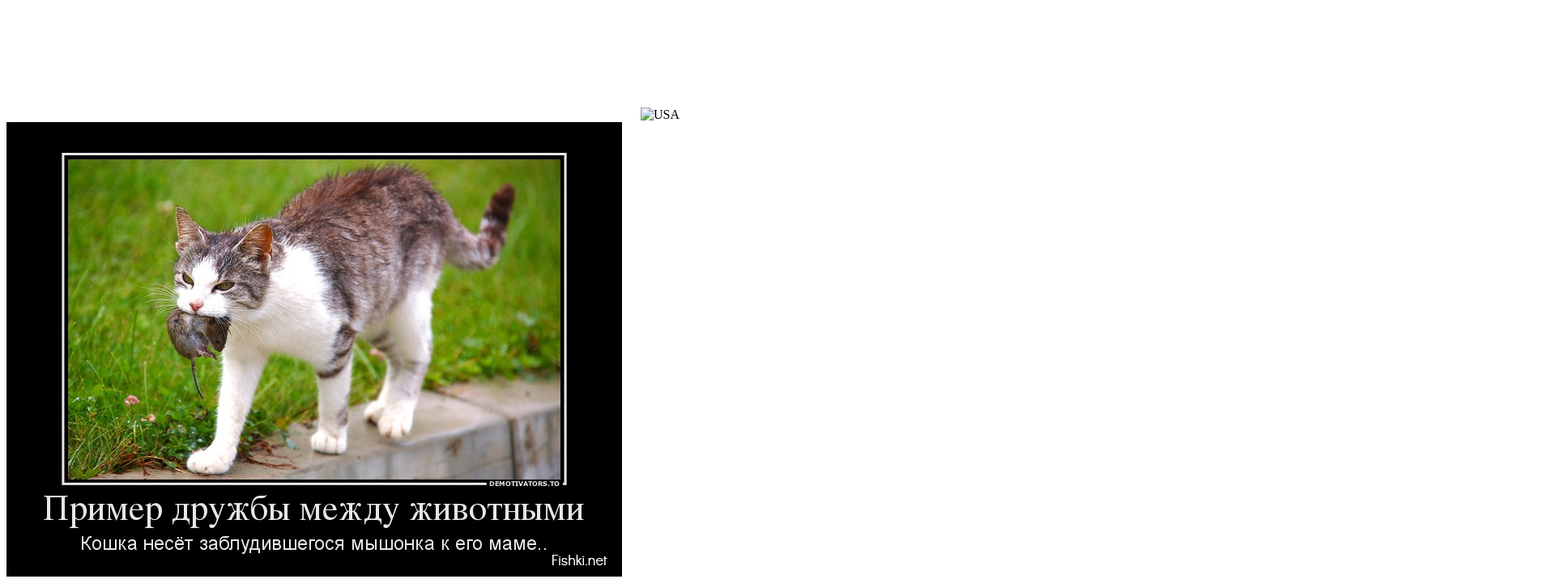
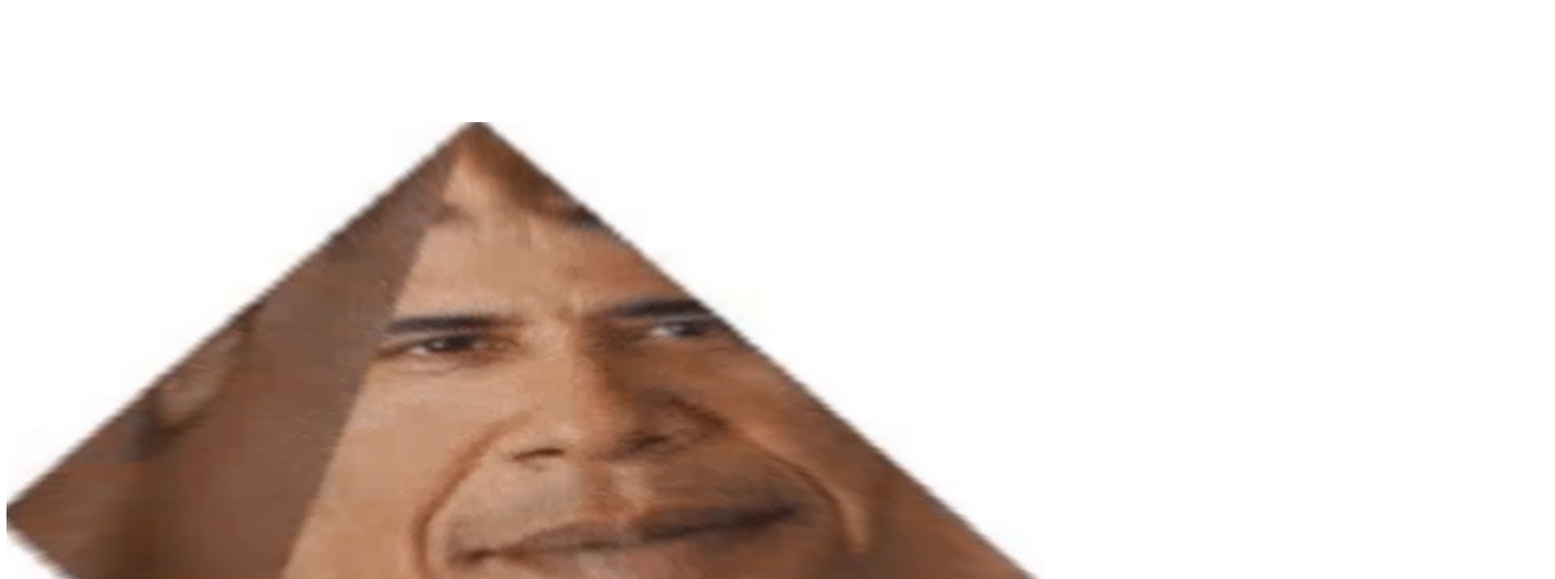
Before and after one commit to AFokus/-9, a plain HTML site: page wild_animals/index.html in a window 1280 px wide. Shown: the part 640-1356 px from the top of the page at 81% size, 1920 px wide, since content can reach past the window. Drawn offline with Linux system fonts and the light colour scheme.

Commit message:
Deleted demotivator and added real obama

```diff
--- a/wild_animals/index.html
+++ b/wild_animals/index.html
@@ -8,7 +8,7 @@
 </head>
 <body>
     <img src="./pictures/Obama.jpg" alt="Make">
-    <img src="./pictures/Obamba.jpg" alt="USA" >
-    <img src="./pictures/Demotivator.jpg" alt="Grate" >
+    <img src="./pictures/Obaium.jpg" alt="USA" >
+    <img src="./pictures/Real Obama.jpg" alt="Grate" >
 </body>
 </html>
```
Also changed, not shown: wild_animals/pictures/Demotivator.jpg (deleted), wild_animals/pictures/Real Obama.jpg (added).
